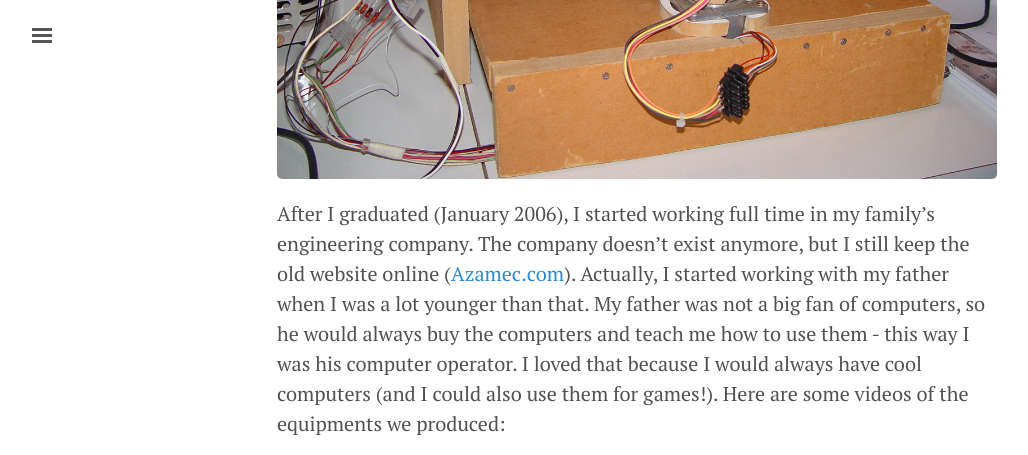
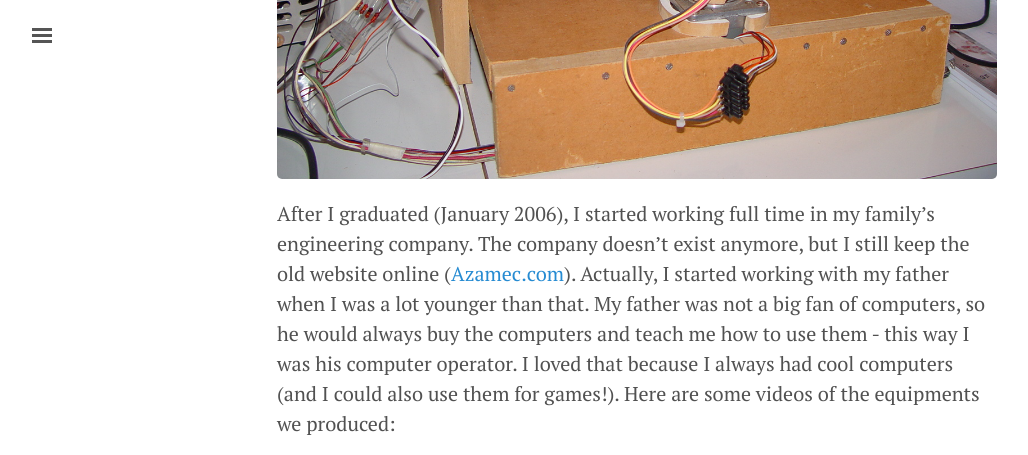
Before and after one commit to ricardodeazambuja/ricardodeazambuja.github.io, a Jekyll site: the page built from _posts/2016-12-19-old_projects.md, in a window 1280 px wide and 900 px high, scrolled down 3713 px, cut to the strip 0-455 px from the top of the window. Shown: the whole strip, without its empty margins (3-1031 px from the left). Built offline with Jekyll 4.4.1, drawn with Linux system fonts in a browser that asks for light colours.

Commit message:
Update 2016-12-19-old_projects.md

```diff
--- a/_posts/2016-12-19-old_projects.md
+++ b/_posts/2016-12-19-old_projects.md
@@ -20,7 +20,7 @@
 Because it was quite hard to build things that would need to be parallel, I started looking for another design paradigm. The inspiration came from an old Elektor magazine where they presented a [CNC machine using polar coordinates](https://drive.google.com/open?id=0B9eAOG1w01sNaTk1UHZqdG5BX0k). That seemed perfect, because it would be easier to build my router using the tools I had available. However, the Elektor version had some caveats: it was necessary some gears to increase the resolution. Since I didn't have any gearbox, I developed a simple microstep driver (again using the PIC16F) to increase the resolution. I had a digital camera, but because my life was very busy and I was moving again to a new place, I saved only this picture:
 ![My polar or radial router]({{ site.url }}/public/MyRadialRouter.jpg)
 
-After I graduated (January 2006), I started working full time in my family's engineering company. The company doesn't exist anymore, but I still keep the old website online ([Azamec.com](http://azamec.com)). Actually, I started working with my father when I was a lot younger than that. My father was not a big fan of computers, so he would always buy the computers and teach me how to use them - this way I was his computer operator. I loved that because I would always have cool computers (and I could also use them for games!). Here are some videos of the equipments we produced:
+After I graduated (January 2006), I started working full time in my family's engineering company. The company doesn't exist anymore, but I still keep the old website online ([Azamec.com](http://azamec.com)). Actually, I started working with my father when I was a lot younger than that. My father was not a big fan of computers, so he would always buy the computers and teach me how to use them - this way I was his computer operator. I loved that because I always had cool computers (and I could also use them for games!). Here are some videos of the equipments we produced:
 <iframe src="https://drive.google.com/file/d/0B9eAOG1w01sNZGhrbnFjMFFKUlE/preview" width="640" height="480"></iframe>
 <iframe src="https://drive.google.com/file/d/0B9eAOG1w01sNNHl1V2RzYUt0RVE/preview" width="640" height="480"></iframe>
 <iframe src="https://drive.google.com/file/d/0B9eAOG1w01sNVlhUSzhET1E3SU0/preview" width="640" height="480"></iframe>
```
